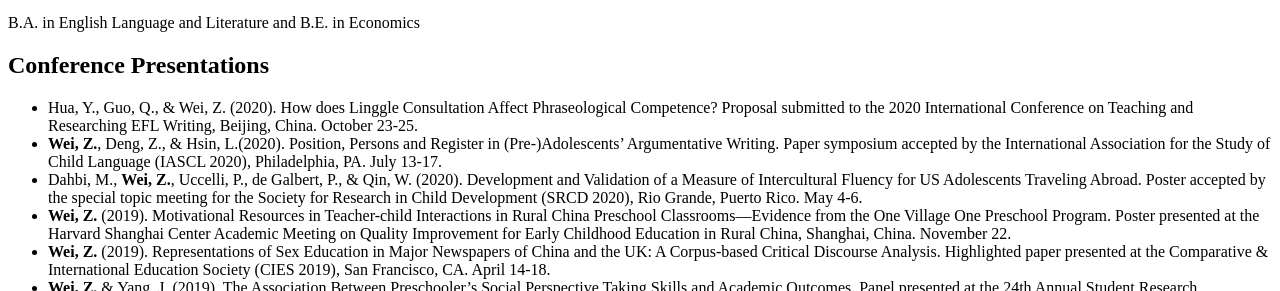
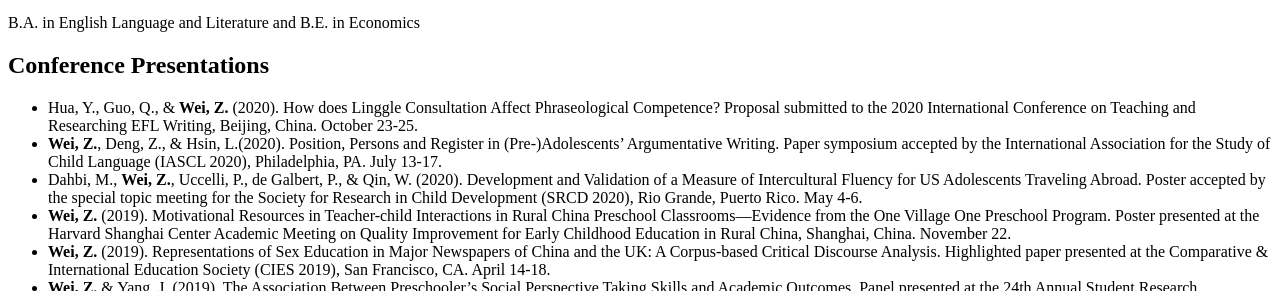
Before and after one commit to Sylviawzy/Sylviawzy.github.io, a Jekyll site: the page built from index.md, in a window 1280 px wide and 900 px high, scrolled down 1585 px. Shown: the part 161-452 px from the top of the window. Built offline with Jekyll 4.4.1, drawn with Linux system fonts in a browser that asks for light colours; our own code applies the rules of GitHub Pages for plain Markdown files; a style sheet for code colours, icons or effects is not loaded.

```diff
--- a/index.md
+++ b/index.md
@@ -29,7 +29,7 @@ Ed.M. in International Education Policy
 B.A. in English Language and Literature and B.E. in Economics
 
 ## Conference Presentations
- - Hua, Y., Guo, Q., & Wei, Z. (2020). How does Linggle Consultation Affect Phraseological Competence? Proposal submitted to the 2020 International Conference on Teaching and Researching EFL Writing, Beijing, China. October 23-25.
+ - Hua, Y., Guo, Q., & **Wei, Z.** (2020). How does Linggle Consultation Affect Phraseological Competence? Proposal submitted to the 2020 International Conference on Teaching and Researching EFL Writing, Beijing, China. October 23-25.
  -	**Wei, Z.**, Deng, Z., & Hsin, L.(2020). Position, Persons and Register in (Pre-)Adolescents’ Argumentative Writing. Paper symposium accepted by the International Association for the Study of Child Language (IASCL 2020), Philadelphia, PA. July 13-17.
  - Dahbi, M.,  **Wei, Z.**, Uccelli, P., de Galbert, P., & Qin, W. (2020). Development and Validation of a Measure of Intercultural Fluency for US Adolescents Traveling Abroad. Poster accepted by the special topic meeting for the Society for Research in Child Development (SRCD 2020), Rio Grande, Puerto Rico. May 4-6.
  -	**Wei, Z.** (2019). Motivational Resources in Teacher-child Interactions in Rural China Preschool Classrooms—Evidence from the One Village One Preschool Program. Poster presented at the Harvard Shanghai Center Academic Meeting on Quality Improvement for Early Childhood Education in Rural China, Shanghai, China. November 22.
```
